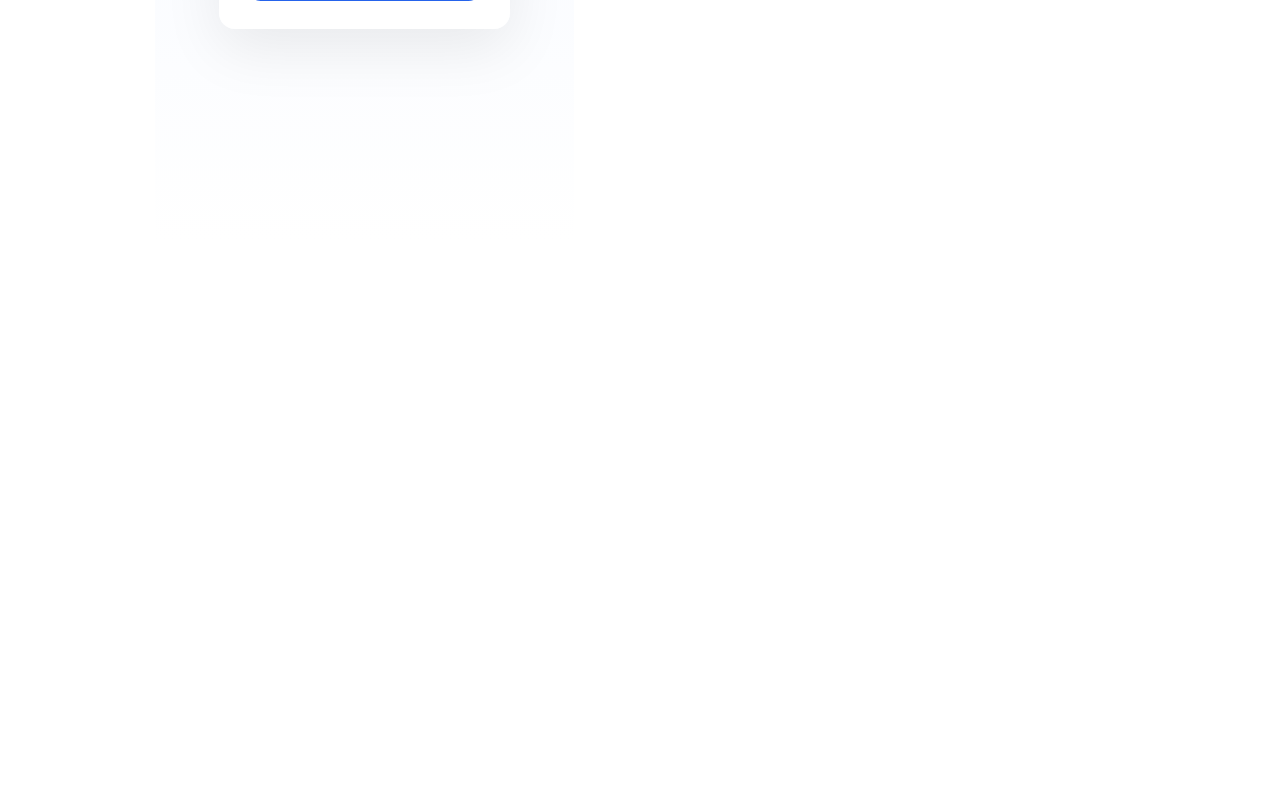
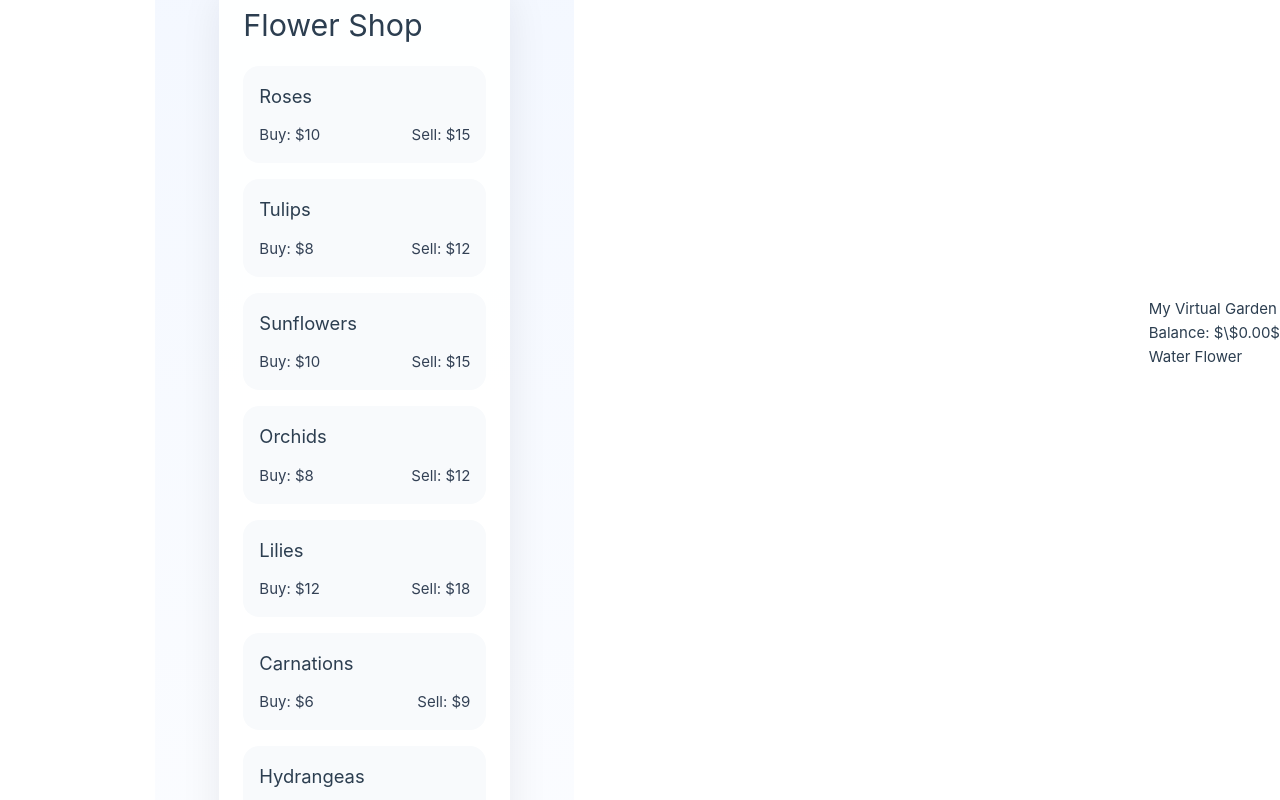
Before and after one commit to staten-island-tech/vue-supabase-project-we-the-garden-gnomes, a Vue app in the folder garden/: page / in a window 1280 px wide. Shown: the part 720-1520 px from the top of the page. Before the commit the page ends 961 px from the top, so only its background shows below. Built offline with nearby package versions, Linux system fonts and the light colour scheme.

Commit message:
starting store

```diff
--- /dev/null
+++ b/garden/src/components/flowers.vue
@@ -0,0 +1,86 @@
+<template>
+  <section class="flowers-card">
+    <h1>Flower Shop</h1>
+
+    <div class="flower-grid">
+      <article v-for="flower in store.flowers" :key="flower.name" class="flower-card">
+        <div class="flower-image" v-if="flower.imageUrl">
+          <img :src="flower.imageUrl" :alt="flower.name" />
+        </div>
+
+        <div class="flower-info">
+          <h2>{{ flower.name }}</h2>
+          <div class="prices">
+            <span>Buy: ${{ flower.buyPrice }}</span>
+            <span>Sell: ${{ flower.sellPrice }}</span>
+          </div>
+        </div>
+      </article>
+    </div>
+  </section>
+</template>
+
+<script setup>
+import { useFlowerStore } from '../stores/flowers'
+
+const store = useFlowerStore()
+</script>
+
+<style scoped>
+.flowers-card {
+  padding: 1.5rem;
+  border-radius: 1rem;
+  background: rgba(255, 255, 255, 0.95);
+  box-shadow: 0 18px 40px rgba(15, 23, 42, 0.08);
+}
+
+.flowers-card h1 {
+  margin-bottom: 1rem;
+  font-size: 1.9rem;
+}
+
+.flower-grid {
+  display: grid;
+  gap: 1rem;
+  grid-template-columns: repeat(auto-fit, minmax(220px, 1fr));
+}
+
+.flower-card {
+  padding: 1rem;
+  border-radius: 1rem;
+  background: #f8fafc;
+  display: flex;
+  flex-direction: column;
+  gap: 1rem;
+}
+
+.flower-image {
+  min-height: 140px;
+  border-radius: 1rem;
+  overflow: hidden;
+  background: #e2e8f0;
+  display: flex;
+  align-items: center;
+  justify-content: center;
+}
+
+.flower-image img {
+  width: 100%;
+  height: 100%;
+  object-fit: cover;
+}
+
+.flower-info h2 {
+  margin: 0;
+  font-size: 1.15rem;
+}
+
+.prices {
+  display: flex;
+  justify-content: space-between;
+  gap: 0.75rem;
+  margin-top: 0.75rem;
+  font-weight: 600;
+  color: #334155;
+}
+</style>
--- a/garden/src/components/icons/IconCommunity.vue
+++ /dev/null
@@ -1,7 +0,0 @@
-<template>
-  <svg xmlns="http://www.w3.org/2000/svg" width="20" height="20" fill="currentColor">
-    <path
-      d="M15 4a1 1 0 1 0 0 2V4zm0 11v-1a1 1 0 0 0-1 1h1zm0 4l-.707.707A1 1 0 0 0 16 19h-1zm-4-4l.707-.707A1 1 0 0 0 11 14v1zm-4.707-1.293a1 1 0 0 0-1.414 1.414l1.414-1.414zm-.707.707l-.707-.707.707.707zM9 11v-1a1 1 0 0 0-.707.293L9 11zm-4 0h1a1 1 0 0 0-1-1v1zm0 4H4a1 1 0 0 0 1.707.707L5 15zm10-9h2V4h-2v2zm2 0a1 1 0 0 1 1 1h2a3 3 0 0 0-3-3v2zm1 1v6h2V7h-2zm0 6a1 1 0 0 1-1 1v2a3 3 0 0 0 3-3h-2zm-1 1h-2v2h2v-2zm-3 1v4h2v-4h-2zm1.707 3.293l-4-4-1.414 1.414 4 4 1.414-1.414zM11 14H7v2h4v-2zm-4 0c-.276 0-.525-.111-.707-.293l-1.414 1.414C5.42 15.663 6.172 16 7 16v-2zm-.707 1.121l3.414-3.414-1.414-1.414-3.414 3.414 1.414 1.414zM9 12h4v-2H9v2zm4 0a3 3 0 0 0 3-3h-2a1 1 0 0 1-1 1v2zm3-3V3h-2v6h2zm0-6a3 3 0 0 0-3-3v2a1 1 0 0 1 1 1h2zm-3-3H3v2h10V0zM3 0a3 3 0 0 0-3 3h2a1 1 0 0 1 1-1V0zM0 3v6h2V3H0zm0 6a3 3 0 0 0 3 3v-2a1 1 0 0 1-1-1H0zm3 3h2v-2H3v2zm1-1v4h2v-4H4zm1.707 4.707l.586-.586-1.414-1.414-.586.586 1.414 1.414z"
-    />
-  </svg>
-</template>
--- a/garden/src/components/icons/IconDocumentation.vue
+++ /dev/null
@@ -1,7 +0,0 @@
-<template>
-  <svg xmlns="http://www.w3.org/2000/svg" width="20" height="17" fill="currentColor">
-    <path
-      d="M11 2.253a1 1 0 1 0-2 0h2zm-2 13a1 1 0 1 0 2 0H9zm.447-12.167a1 1 0 1 0 1.107-1.666L9.447 3.086zM1 2.253L.447 1.42A1 1 0 0 0 0 2.253h1zm0 13H0a1 1 0 0 0 1.553.833L1 15.253zm8.447.833a1 1 0 1 0 1.107-1.666l-1.107 1.666zm0-14.666a1 1 0 1 0 1.107 1.666L9.447 1.42zM19 2.253h1a1 1 0 0 0-.447-.833L19 2.253zm0 13l-.553.833A1 1 0 0 0 20 15.253h-1zm-9.553-.833a1 1 0 1 0 1.107 1.666L9.447 14.42zM9 2.253v13h2v-13H9zm1.553-.833C9.203.523 7.42 0 5.5 0v2c1.572 0 2.961.431 3.947 1.086l1.107-1.666zM5.5 0C3.58 0 1.797.523.447 1.42l1.107 1.666C2.539 2.431 3.928 2 5.5 2V0zM0 2.253v13h2v-13H0zm1.553 13.833C2.539 15.431 3.928 15 5.5 15v-2c-1.92 0-3.703.523-5.053 1.42l1.107 1.666zM5.5 15c1.572 0 2.961.431 3.947 1.086l1.107-1.666C9.203 13.523 7.42 13 5.5 13v2zm5.053-11.914C11.539 2.431 12.928 2 14.5 2V0c-1.92 0-3.703.523-5.053 1.42l1.107 1.666zM14.5 2c1.573 0 2.961.431 3.947 1.086l1.107-1.666C18.203.523 16.421 0 14.5 0v2zm3.5.253v13h2v-13h-2zm1.553 12.167C18.203 13.523 16.421 13 14.5 13v2c1.573 0 2.961.431 3.947 1.086l1.107-1.666zM14.5 13c-1.92 0-3.703.523-5.053 1.42l1.107 1.666C11.539 15.431 12.928 15 14.5 15v-2z"
-    />
-  </svg>
-</template>
--- a/garden/src/components/icons/IconSupport.vue
+++ /dev/null
@@ -1,7 +0,0 @@
-<template>
-  <svg xmlns="http://www.w3.org/2000/svg" width="20" height="20" fill="currentColor">
-    <path
-      d="M10 3.22l-.61-.6a5.5 5.5 0 0 0-7.666.105 5.5 5.5 0 0 0-.114 7.665L10 18.78l8.39-8.4a5.5 5.5 0 0 0-.114-7.665 5.5 5.5 0 0 0-7.666-.105l-.61.61z"
-    />
-  </svg>
-</template>
--- a/garden/src/components/icons/IconTooling.vue
+++ /dev/null
@@ -1,19 +0,0 @@
-<!-- This icon is from <https://github.com/Templarian/MaterialDesign>, distributed under Apache 2.0 (https://www.apache.org/licenses/LICENSE-2.0) license-->
-<template>
-  <svg
-    xmlns="http://www.w3.org/2000/svg"
-    xmlns:xlink="http://www.w3.org/1999/xlink"
-    aria-hidden="true"
-    role="img"
-    class="iconify iconify--mdi"
-    width="24"
-    height="24"
-    preserveAspectRatio="xMidYMid meet"
-    viewBox="0 0 24 24"
-  >
-    <path
-      d="M20 18v-4h-3v1h-2v-1H9v1H7v-1H4v4h16M6.33 8l-1.74 4H7v-1h2v1h6v-1h2v1h2.41l-1.74-4H6.33M9 5v1h6V5H9m12.84 7.61c.1.22.16.48.16.8V18c0 .53-.21 1-.6 1.41c-.4.4-.85.59-1.4.59H4c-.55 0-1-.19-1.4-.59C2.21 19 2 18.53 2 18v-4.59c0-.32.06-.58.16-.8L4.5 7.22C4.84 6.41 5.45 6 6.33 6H7V5c0-.55.18-1 .57-1.41C7.96 3.2 8.44 3 9 3h6c.56 0 1.04.2 1.43.59c.39.41.57.86.57 1.41v1h.67c.88 0 1.49.41 1.83 1.22l2.34 5.39z"
-      fill="currentColor"
-    ></path>
-  </svg>
-</template>
--- a/garden/src/router/index.js
+++ b/garden/src/router/index.js
@@ -1,5 +1,5 @@
 import { createRouter, createWebHistory } from 'vue-router'
-import WaterView from '../views/water.vue'
+import GardenView from '../views/garden.vue'
 
 const router = createRouter({
   history: createWebHistory(import.meta.env.BASE_URL),
@@ -7,7 +7,7 @@ const router = createRouter({
     {
       path: '/',
       name: 'home',
-      component: WaterView,
+      component: GardenView,
     },
   ],
 })
--- /dev/null
+++ b/garden/src/stores/flowers.js
@@ -0,0 +1,22 @@
+import { ref } from 'vue'
+import { defineStore } from 'pinia'
+
+export const useFlowerStore = defineStore('flower', () => {
+  const flowers = ref([
+    { name: 'Roses', buyPrice: 10, sellPrice: 15, imageUrl: '' },
+    { name: 'Tulips', buyPrice: 8, sellPrice: 12, imageUrl: '' },
+    { name: 'Sunflowers', buyPrice: 10, sellPrice: 15, imageUrl: '' },
+    { name: 'Orchids', buyPrice: 8, sellPrice: 12, imageUrl: '' },
+    { name: 'Lilies', buyPrice: 12, sellPrice: 18, imageUrl: '' },
+    { name: 'Carnations', buyPrice: 6, sellPrice: 9, imageUrl: '' },
+    { name: 'Hydrangeas', buyPrice: 16, sellPrice: 24, imageUrl: '' },
+    { name: 'Peonies', buyPrice: 8, sellPrice: 12, imageUrl: '' },
+    { name: 'Daisies', buyPrice: 6, sellPrice: 9, imageUrl: '' },
+    { name: 'Chrysanthemums', buyPrice: 20, sellPrice: 30, imageUrl: '' },
+    { name: 'Goldfish Plants', buyPrice: 50, sellPrice: 75, imageUrl: '' },
+  ])
+
+  return {
+    flowers,
+  }
+})
--- a/garden/src/views/water.vue
+++ b/garden/src/views/garden.vue
@@ -2,12 +2,14 @@
   <div class="page">
     <div class="container">
       <Water />
+      <Flowers />
     </div>
   </div>
 </template>
 
 <script setup>
 import Water from '../components/water.vue'
+import Flowers from '../components/flowers.vue'
 </script>
 
 <style scoped>
@@ -22,5 +24,7 @@ import Water from '../components/water.vue'
 .container {
   width: 100%;
   max-width: 1200px;
+  display: grid;
+  gap: 2rem;
 }
 </style>
```
Also changed, not shown: garden/src/components/icons/IconEcosystem.vue (deleted, +0 -7 lines), garden/src/assets/logo.svg (deleted).
